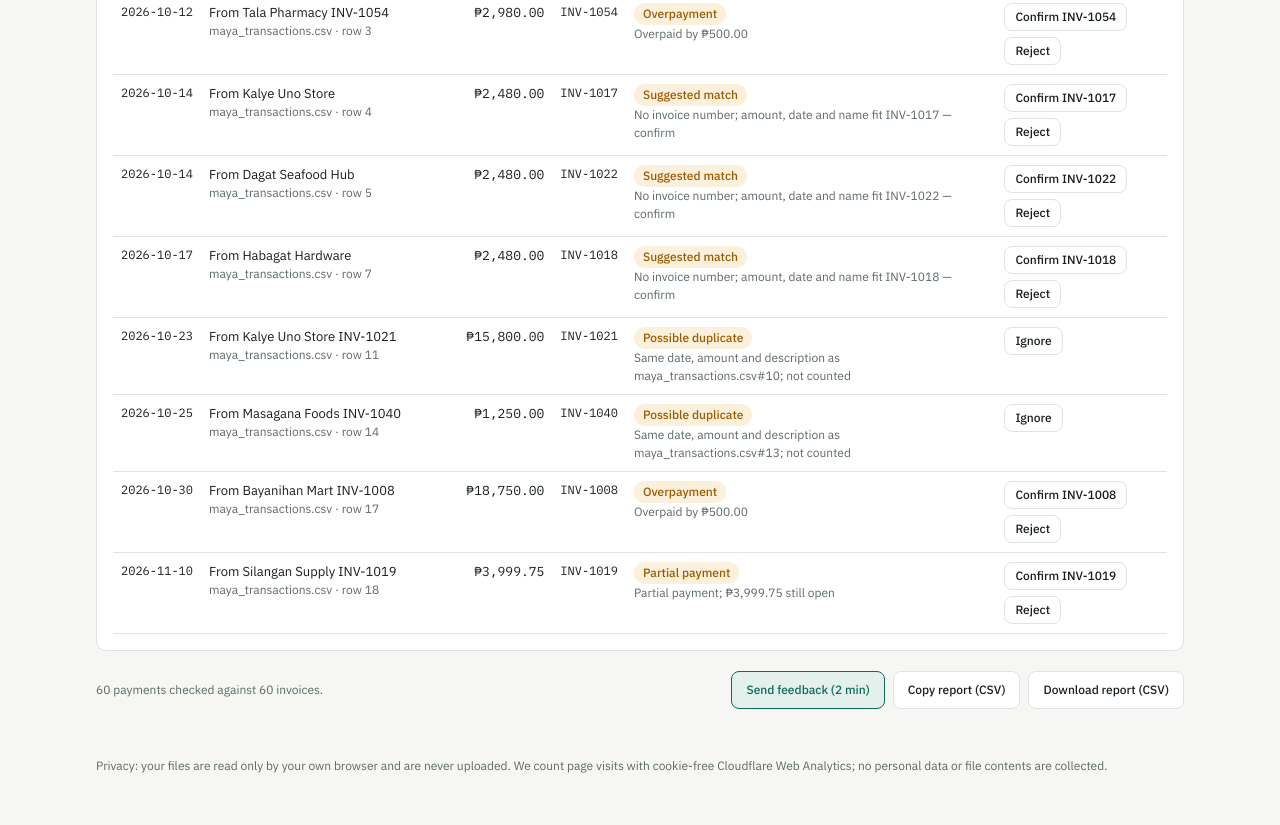
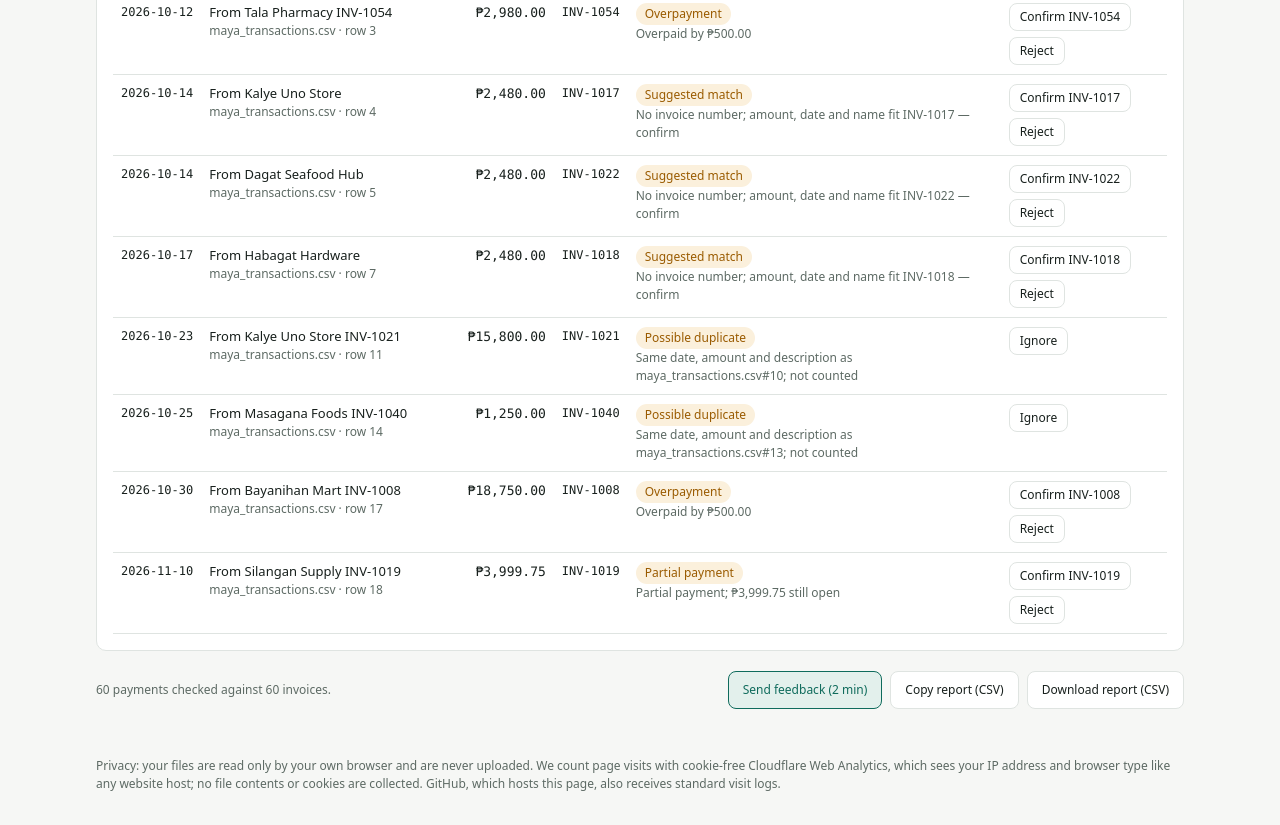
Before and after one commit to n3x0ra-ph/reconcile, a plain HTML site: page index.html in a window 1280 px wide. Shown: the part 1027-1852 px from the top of the page. Drawn offline with Linux system fonts and the light colour scheme.

Commit message:
Update index.htmlv0.3: remove Google Fonts, guard CSV export against formulas, fuller privacy note

```diff
--- a/index.html
+++ b/index.html
@@ -5,15 +5,13 @@
 <meta name="viewport" content="width=device-width, initial-scale=1, viewport-fit=cover">
 <title>Nexora Reconcile</title>
 <meta name="claude:viewport-fit-sides" content="cover">
-<link rel="preconnect" href="https://fonts.googleapis.com">
-<link rel="stylesheet" href="https://fonts.googleapis.com/css2?family=IBM+Plex+Sans:wght@400;500;600&family=IBM+Plex+Mono:wght@400;500&display=swap">
 <style>
 html{color-scheme:light}body{margin:0}[hidden]{display:none!important}
 /* Layout: a working ledger — inputs strip, summary row, then one tabbed register. Accent = ledger teal; review = amber, unmatched = brick. */
 :root{
   --paper:#f6f7f5; --sheet:#ffffff; --ink:#18201d; --muted:#5d6a64; --rule:#dfe4e1;
   --accent:#0f6b5c; --accent-soft:#e3f0ec; --warn:#9a5b00; --warn-soft:#fbf0dc; --bad:#a23b2a; --bad-soft:#f8e6e2; --good:#1f7a43; --good-soft:#e4f2e8;
-  --sans:"IBM Plex Sans",system-ui,-apple-system,"Segoe UI",sans-serif; --mono:"IBM Plex Mono",ui-monospace,"SFMono-Regular",Menlo,monospace;
+  --sans:system-ui,-apple-system,"Segoe UI",Roboto,"Helvetica Neue",Arial,sans-serif; --mono:ui-monospace,"SFMono-Regular","Cascadia Mono","Segoe UI Mono",Menlo,Consolas,monospace;
 }
 @media (prefers-color-scheme: dark){:root:not([data-theme="light"]){
   --paper:#111614; --sheet:#171e1b; --ink:#e7ece9; --muted:#9aa8a2; --rule:#2a3430;
@@ -129,7 +127,7 @@ td.mono{font-family:var(--mono);font-size:12px;white-space:nowrap}
     <div class="btns"><a class="fb" id="fb" href="https://forms.gle/N4Rm6i2TjAMdYoBW9" target="_blank" rel="noopener">Send feedback (2 min)</a><button id="copy">Copy report (CSV)</button><button id="dl" hidden>Download report (CSV)</button></div>
   </div>
 </div>
-<p class="privnote">Privacy: your files are read only by your own browser and are never uploaded. We count page visits with cookie-free Cloudflare Web Analytics; no personal data or file contents are collected.</p>
+<p class="privnote">Privacy: your files are read only by your own browser and are never uploaded. We count page visits with cookie-free Cloudflare Web Analytics, which sees your IP address and browser type like any website host; no file contents or cookies are collected. GitHub, which hosts this page, also receives standard visit logs.</p>
 <div class="toast" id="toast" hidden></div>
 
 <script>
@@ -315,7 +313,7 @@ wire('dropPay', 'filePay', async fl => { const fs = await readFiles(fl); leaveSa
 $('run').addEventListener('click', run);
 $('sample').addEventListener('click', () => { Object.assign(state, { invText: SAMPLE.invoices, payTexts: SAMPLE.payments, isSample: true }); state.confirmed.clear(); state.rejected.clear(); $('invName').textContent = 'sample: invoices.csv'; $('payName').textContent = 'sample: ' + SAMPLE.payments.map(f=>f.name).join(', '); run(); });
 function reportCSV(){
-  const q = v => `"${String(v ?? '').replace(/"/g,'""')}"`;
+  const q = v => { let t = String(v ?? ''); if (/^[=+\-@\t\r]/.test(t) && !/^-?\d+(\.\d+)?$/.test(t)) t = "'" + t; return `"${t.replace(/"/g,'""')}"`; };
   const lines = [['section','date','source','row','description','amount','invoice_nos','result','note'].join(',')];
   state.out.results.forEach(r => lines.push([r.status, NX.iso(r.p.date), r.p.source, r.p.row, r.p.desc, r.p.amount.toFixed(2), r.invoices.map(i=>i.no).join(';'), KIND[r.kind]||r.kind, r.note].map(q).join(',')));
   state.out.outstanding.forEach(i => lines.push(['still_owed', NX.iso(i.date), 'invoices', '', i.customer, i.open.toFixed(2), i.no, 'Still owed', `Invoice total ${i.amount.toFixed(2)}`].map(q).join(',')));
```
